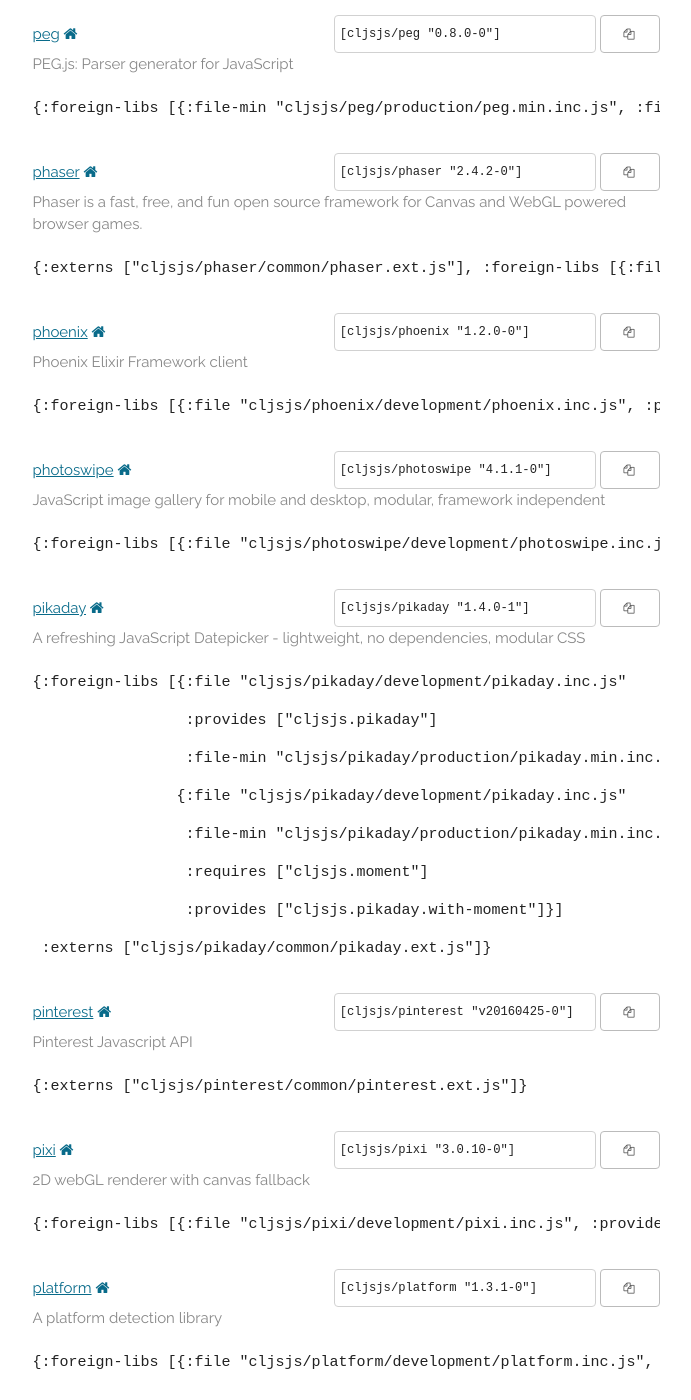
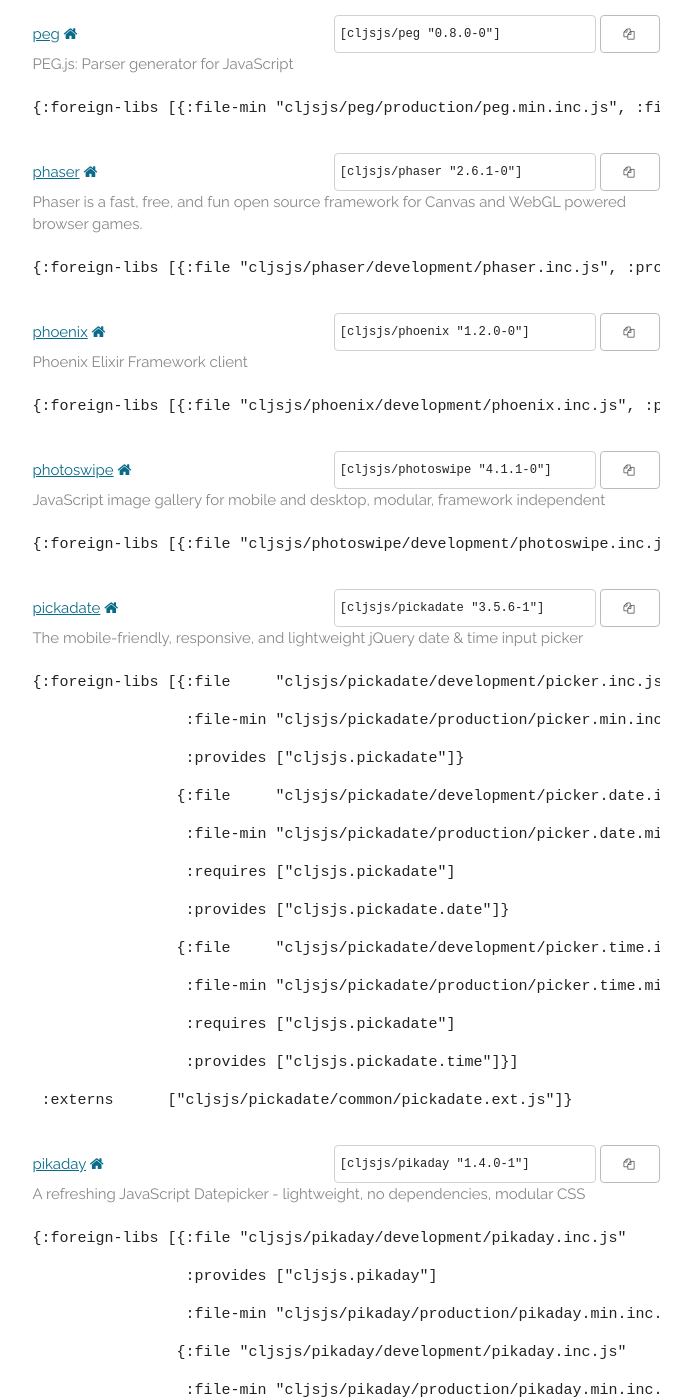
Before and after one commit to cljsjs/cljsjs.github.io, a Jekyll site: the page built from index.markdown, in a window 1280 px wide and 1400 px high, scrolled down 22396 px. Shown: the whole window, without its empty margins (294-985 px from the left). Built offline with Jekyll 4.4.1, drawn with Linux system fonts in a browser that asks for light colours; nearby versions of some CDN libraries; comment, search, counter and statistics services are not loaded.

Commit message:
Automatic update

```diff
--- a/_includes/packages.html
+++ b/_includes/packages.html
@@ -1487,11 +1487,11 @@
     <a href="https://clojars.org/cljsjs/phaser">phaser</a>
     <a href="http://phaser.io" target="new"><i class="fa fa-home"></i></a>
     <span class="clojars">
-      <input type="text" value='[cljsjs/phaser "2.4.2-0"]'/>
-      <button data-clipboard-text='[cljsjs/phaser "2.4.2-0"]'><i class="fa fa-copy"></i></button>
+      <input type="text" value='[cljsjs/phaser "2.6.1-0"]'/>
+      <button data-clipboard-text='[cljsjs/phaser "2.6.1-0"]'><i class="fa fa-copy"></i></button>
     </span>
     <p class="description">Phaser is a fast, free, and fun open source framework for Canvas and WebGL powered browser games.</p>
-    <pre class="deps">{:externs ["cljsjs/phaser/common/phaser.ext.js"], :foreign-libs [{:file-min "cljsjs/phaser/production/phaser.min.inc.js", :file "cljsjs/phaser/development/phaser.inc.js", :provides ["cljsjs.phaser"]}]}</pre>
+    <pre class="deps">{:foreign-libs [{:file "cljsjs/phaser/development/phaser.inc.js", :provides ["cljsjs.phaser"], :file-min "cljsjs/phaser/production/phaser.min.inc.js"}], :externs ["cljsjs/phaser/common/phaser.ext.js"]}</pre>
   </li>
   <li>
     <a href="https://clojars.org/cljsjs/phoenix">phoenix</a>
@@ -1512,6 +1512,27 @@
     </span>
     <p class="description">JavaScript image gallery for mobile and desktop, modular, framework independent</p>
     <pre class="deps">{:foreign-libs [{:file "cljsjs/photoswipe/development/photoswipe.inc.js", :provides ["cljsjs.photoswipe"], :file-min "cljsjs/photoswipe/production/photoswipe.min.inc.js"} {:file "cljsjs/photoswipe/development/photoswipe-ui-default.inc.js", :file-min "cljsjs/photoswipe/production/photoswipe-ui-default.min.js", :require ["cljsjs.photoswipe"], :provides ["cljsjs.photoswipe-ui-default"]}], :externs ["cljsjs/photoswipe/common/photoswipe.ext.js"]}</pre>
+  </li>
+  <li>
+    <a href="https://clojars.org/cljsjs/pickadate">pickadate</a>
+    <a href="https://github.com/amsul/pickadate.js" target="new"><i class="fa fa-home"></i></a>
+    <span class="clojars">
+      <input type="text" value='[cljsjs/pickadate "3.5.6-1"]'/>
+      <button data-clipboard-text='[cljsjs/pickadate "3.5.6-1"]'><i class="fa fa-copy"></i></button>
+    </span>
+    <p class="description">The mobile-friendly, responsive, and lightweight jQuery date & time input picker</p>
+    <pre class="deps">{:foreign-libs [{:file     "cljsjs/pickadate/development/picker.inc.js"
+                 :file-min "cljsjs/pickadate/production/picker.min.inc.js"
+                 :provides ["cljsjs.pickadate"]}
+                {:file     "cljsjs/pickadate/development/picker.date.inc.js"
+                 :file-min "cljsjs/pickadate/production/picker.date.min.inc.js"
+                 :requires ["cljsjs.pickadate"]
+                 :provides ["cljsjs.pickadate.date"]}
+                {:file     "cljsjs/pickadate/development/picker.time.inc.js"
+                 :file-min "cljsjs/pickadate/production/picker.time.min.inc.js"
+                 :requires ["cljsjs.pickadate"]
+                 :provides ["cljsjs.pickadate.time"]}]
+ :externs      ["cljsjs/pickadate/common/pickadate.ext.js"]}</pre>
   </li>
   <li>
     <a href="https://clojars.org/cljsjs/pikaday">pikaday</a>
@@ -2052,8 +2073,8 @@
     <a href="https://clojars.org/cljsjs/semantic-ui">semantic-ui</a>
     <a href="http://semantic-ui.com" target="new"><i class="fa fa-home"></i></a>
     <span class="clojars">
-      <input type="text" value='[cljsjs/semantic-ui "2.1.8-0"]'/>
-      <button data-clipboard-text='[cljsjs/semantic-ui "2.1.8-0"]'><i class="fa fa-copy"></i></button>
+      <input type="text" value='[cljsjs/semantic-ui "2.2.2-0"]'/>
+      <button data-clipboard-text='[cljsjs/semantic-ui "2.2.2-0"]'><i class="fa fa-copy"></i></button>
     </span>
     <p class="description">Semantic UI jquery behaviors.</p>
     <pre class="deps">{:foreign-libs [{:file "cljsjs/semantic-ui/development/semantic.inc.js", :provides ["cljsjs.semantic-ui"], :requires ["cljsjs.jquery"], :file-min "cljsjs/semantic-ui/production/semantic.min.inc.js"}], :externs ["cljsjs/semantic-ui/common/semantic-ui.ext.js"]}</pre>
@@ -2312,8 +2333,8 @@
     <a href="https://clojars.org/cljsjs/vega-lite">vega-lite</a>
     <a href="https://vega.github.io/vega-lite" target="new"><i class="fa fa-home"></i></a>
     <span class="clojars">
-      <input type="text" value='[cljsjs/vega-lite "1.0.8-0"]'/>
-      <button data-clipboard-text='[cljsjs/vega-lite "1.0.8-0"]'><i class="fa fa-copy"></i></button>
+      <input type="text" value='[cljsjs/vega-lite "1.1.1-0"]'/>
+      <button data-clipboard-text='[cljsjs/vega-lite "1.1.1-0"]'><i class="fa fa-copy"></i></button>
     </span>
     <p class="description">A high-level grammar for visual analysis, built on top of Vega.</p>
     <pre class="deps">{:foreign-libs [{:file "cljsjs/development/vega-lite.inc.js", :provides ["cljsjs.vega-lite"], :requires ["cljsjs.vega"], :file-min "cljsjs/production/vega-lite.min.inc.js"}], :externs ["cljsjs/common/vega-lite.ext.js"]}</pre>
```
